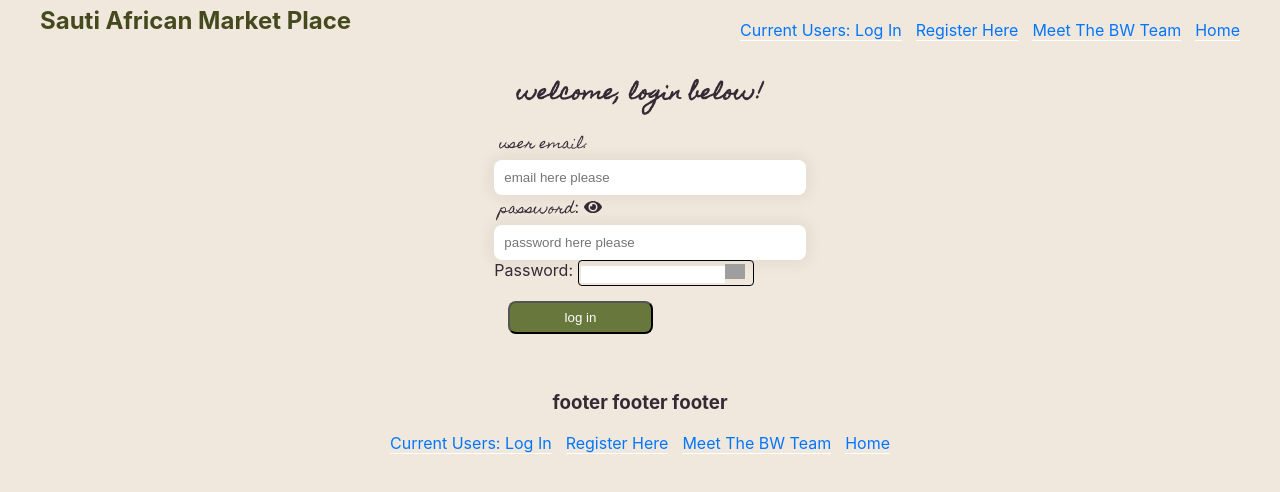
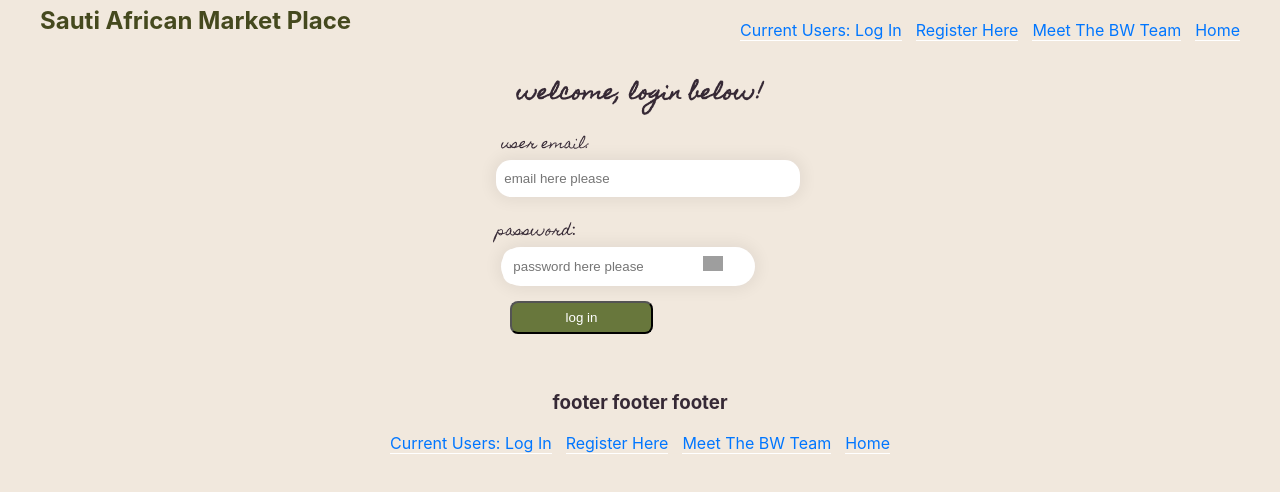
Before and after one commit to TrackTeam-175-African-MarketPlace-BW/Front-End-African-Market-Place, a React (Create React App) app: page /login in a window 1280 px wide. Shown: the top 492 px of the page. Built offline with nearby package versions, Linux system fonts and the light colour scheme; grey boxes are pictures that could not be loaded; a web font is replaced by a local one.

Commit message:
finally got password styling functional it only took like three hours

```diff
--- a/src/OwnerProfile.css
+++ b/src/OwnerProfile.css
@@ -1,15 +1,20 @@
 @import url("https://fonts.googleapis.com/css2?family=Homemade+Apple&family=Poiret&family=Pacifico&display=swap");
 
 .password {
-  border: 1px solid black;
-  border-radius: 4px;
-  width: 170px;
+  border-radius: 80px;
+  width: 250px;
   padding: 2px;
+  box-shadow: 0 0 15px 4px rgba(0, 0, 0, 0.06);
+  background: #ffffff;
 }
 
 .text {
   border: 0px;
-  width: 140px;
+  width: 130px;
+  padding: 10px;
+  border-radius: 10px;
+
+  background-color: #ffffff;
 }
 
 .text:focus {
@@ -23,3 +28,7 @@
 label {
   margin-right: 5px;
 }
+
+.eye {
+  margin-left: 50px;
+}
--- a/src/components/LogIn.js
+++ b/src/components/LogIn.js
@@ -3,8 +3,8 @@ import React, { useState } from "react";
 import { NavLink, useHistory } from "react-router-dom";
 import styled from "styled-components";
 import axiosWithAuth from "../utils/axiosWithAuth";
-import { FontAwesomeIcon } from "@fortawesome/react-fontawesome";
-import { faEye } from "@fortawesome/free-solid-svg-icons";
+// import { FontAwesomeIcon } from "@fortawesome/react-fontawesome";
+// import { faEye } from "@fortawesome/free-solid-svg-icons";
 
 const Center = styled.div`
   display: flex;
@@ -33,11 +33,12 @@ const Button = styled.button`
 `;
 
 const Input = styled.input`
-  padding: 10px;
+  padding: 8px;
   border: 0;
   box-shadow: 0 0 15px 4px rgba(0, 0, 0, 0.06);
-  border-radius: 8px;
+  border-radius: 15px;
   width: 100%;
+  height: 21px;
 `;
 
 const Names = styled.span`
@@ -52,19 +53,15 @@ const LogIn = () => {
   });
   const [error, setError] = useState("");
   const { push } = useHistory();
-  const [passwordShown, setPasswordShown] = useState(false);
+  // const [passwordShown, setPasswordShown] = useState(false);
   const [eyeVisible, setEyeVisible] = useState(false);
-  const eye = <FontAwesomeIcon icon={faEye} />;
+  // const eye = <FontAwesomeIcon icon={faEye} />;
 
   const handleChange = (e) => {
     setCredentials({
       ...credentials,
       [e.target.name]: e.target.value,
     });
-  };
-
-  const togglePasswordVisibility = () => {
-    setPasswordShown(passwordShown ? false : true);
   };
 
   const handleLogin = (e) => {
@@ -115,22 +112,32 @@ const LogIn = () => {
           placeholder="email here please"
         />
         <br />
-        <label htmlFor="password" /> <Names>password</Names>:{" "}
+        {/* <label htmlFor="password" /> <Names>password</Names>:{" "}
         <i onClick={togglePasswordVisibility}>{eye}</i>
-        <br></br>
-        <Input
+        <br></br> */}
+        {/* <Input
           id="password"
           name="password"
           type={passwordShown ? "text" : "password"}
           value={credentials.password}
           onChange={handleChange}
           placeholder="password here please"
-        />
+        /> */}
         <br />
+        <Names>password</Names>:<br></br>
         <div className="form-field">
-          <label for="ps">Password:</label>
+          <label htmlFor="password" />
+
           <div className="ps" class="password">
-            <input className="text" type={eyeVisible ? "text" : "password"} />
+            <input
+              id="password"
+              name="password"
+              value={credentials.password}
+              onChange={handleChange}
+              placeholder="password here please"
+              className="text"
+              type={eyeVisible ? "text" : "password"}
+            />
             <img
               onClick={handleClick}
               className="eye"
```
